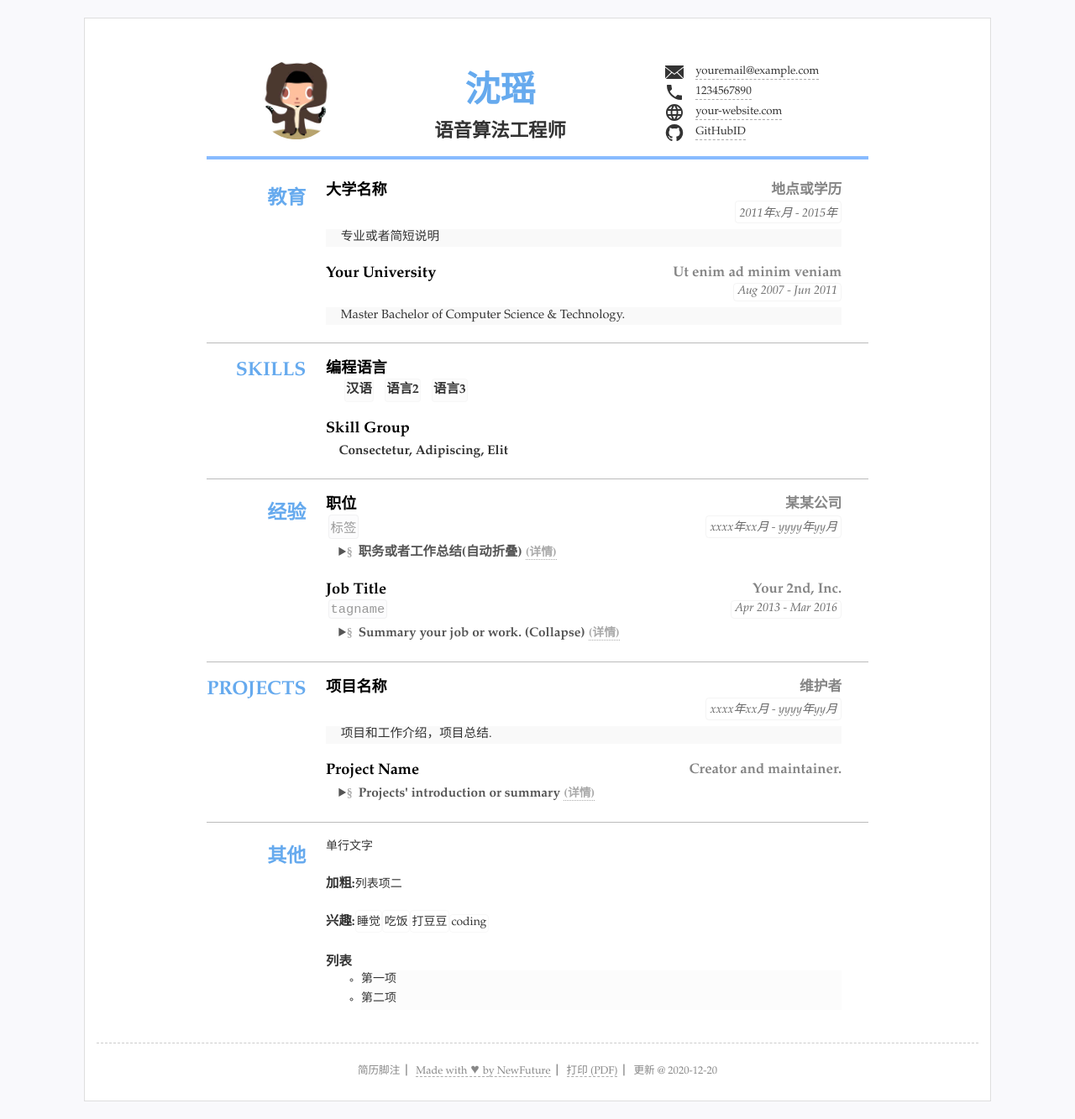
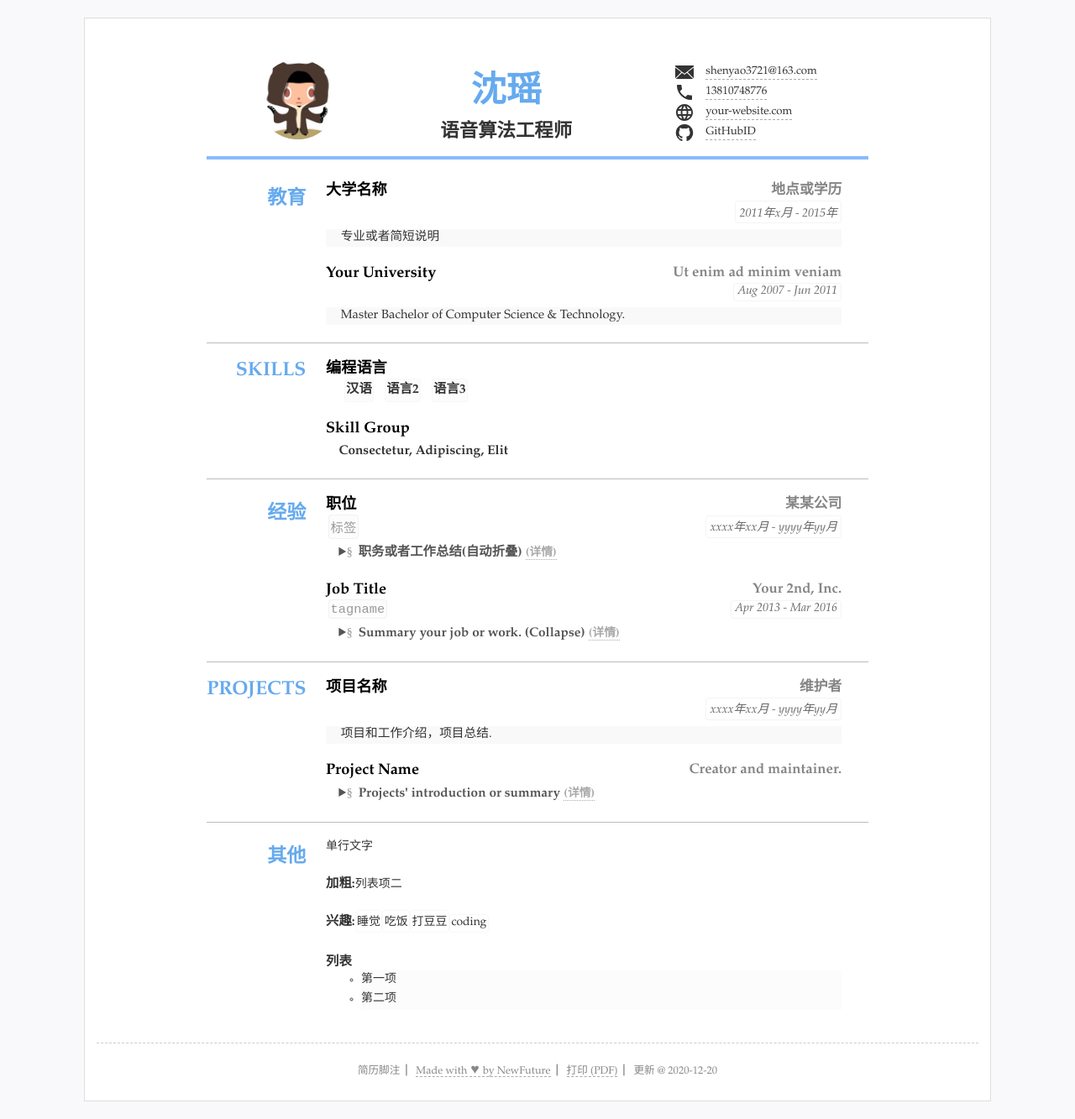
Before and after one commit to shenyao3721/cv, a Jekyll site: the page built from index.html, in a window 1280 px wide. Shown: the whole page at 84% size. Built offline with Jekyll 4.4.1, drawn with Linux system fonts in a browser that asks for light colours.

Commit message:
Update resume.yml

```diff
--- a/_data/resume.yml
+++ b/_data/resume.yml
@@ -9,10 +9,10 @@ photo: "assets/img/photo.jpg" #照片可空，不显示
 
 #联系方式
 contact: #联系方式连接等3~5行
-- text: "youremail@example.com" #文本内容
+- text: "shenyao3721@163.com" #文本内容
   href: 'mailto:youremail@example.com' #链接，无链接则空
   icon: 'icons/email.svg' #图标 svg文件
-- text: "1234567890"
+- text: "13810748776"
   href: 'tel:1234567890'
   icon: 'icons/phone.svg'
 - text: "your-website.com"
```
